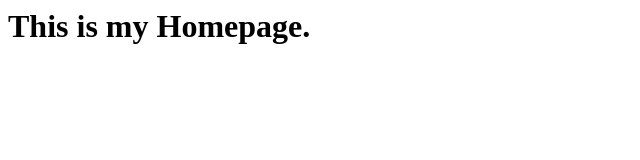
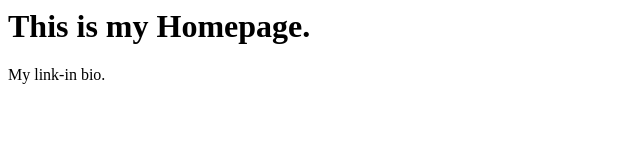
Before and after one commit to milkywoah464/link-in-bio, a plain HTML site: page index.html in a window 1280 px wide. Shown: the full height of the page, 0-640 px from the left. Drawn offline with Linux system fonts and the light colour scheme.

Commit message:
added link-in bio

```diff
--- a/index.html
+++ b/index.html
@@ -1 +1,4 @@
 <h1>This is my Homepage.</h1>
+<body>
+  <p>My link-in bio.</p>
+</body>
```
